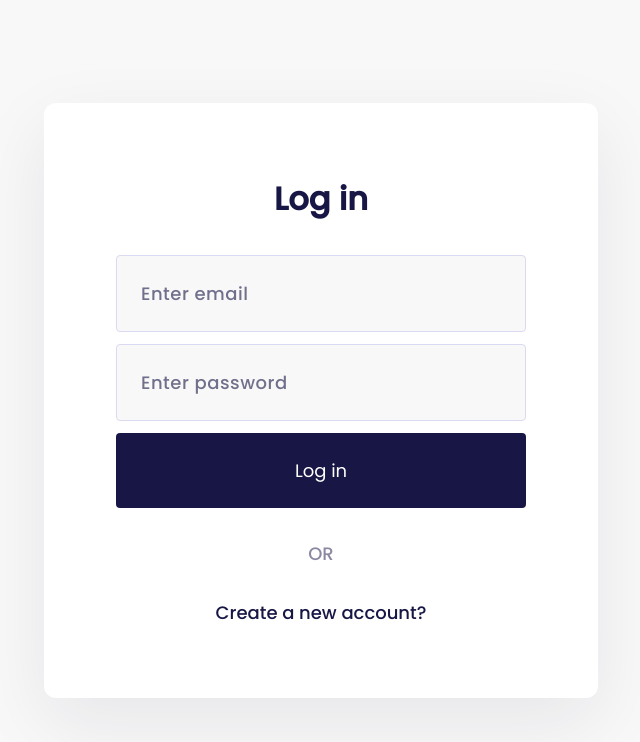
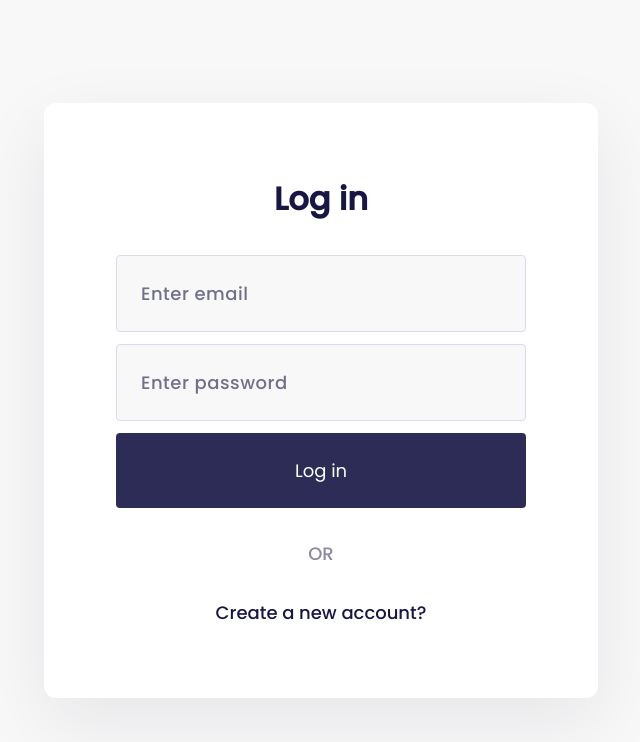
Before and after one commit to hoangquocnam/Onus, a React (Create React App) app in the folder client/: page / in a window 1280 px wide. In both pictures the pointer is over the input "Log in". Shown: the top 742 px of the page, without its empty margins (319-959 px from the left). Built offline with nearby package versions, Linux system fonts and the light colour scheme.

Commit message:
[OS-9] add opacity to hover submit button

```diff
--- a/client/src/styles/login.css
+++ b/client/src/styles/login.css
@@ -92,6 +92,7 @@
 .login__buttonSubmit:hover,
 .login__buttonSubmit:focus {
   cursor: pointer;
+  opacity: 0.9;
 }
 
 .link__signUp:link,
```
